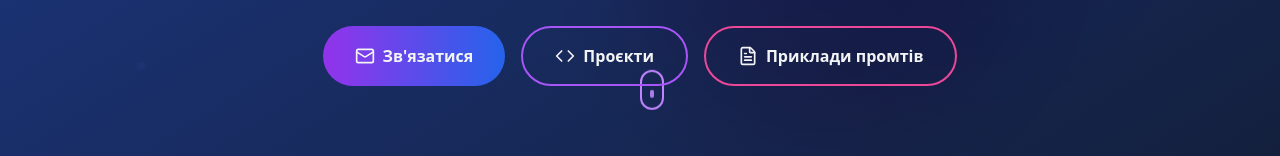
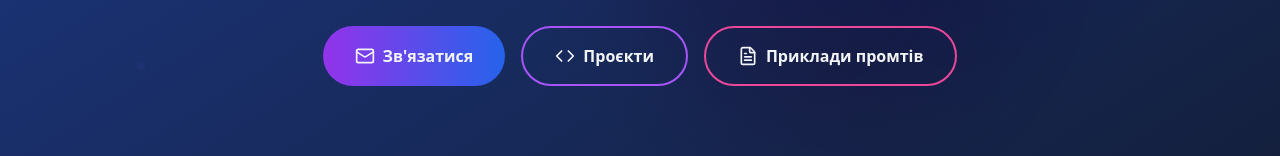
Before and after one commit to kksand3r/my-cv, a React app: page / in a window 1280 px wide. Shown: the part 643-799 px from the top of the page. Built offline with nearby package versions, Linux system fonts and the light colour scheme; the HTML template or start-up script is replaced by a standard one.

Commit message:
remove unnecessary bouncing indicator from HeroSection component

```diff
--- a/src/components/HeroSection.jsx
+++ b/src/components/HeroSection.jsx
@@ -76,15 +76,6 @@ const HeroSection = ({ scrollY }) => {
 					</a>
 				</div>
 			</div>
-
-			<div
-				className="absolute bottom-10 left-1/2 transform -translate-x-1/2 animate-bounce transition-opacity duration-300"
-				style={{ opacity: Math.max(0, 1 - scrollY / 200) }}
-			>
-				<div className="w-6 h-10 border-2 border-purple-400 rounded-full flex justify-center items-center pt-2">
-					<div className="w-1 h-2 bg-purple-400 rounded-full animate-pulse"></div>
-				</div>
-			</div>
 		</div>
 	);
 };
```
